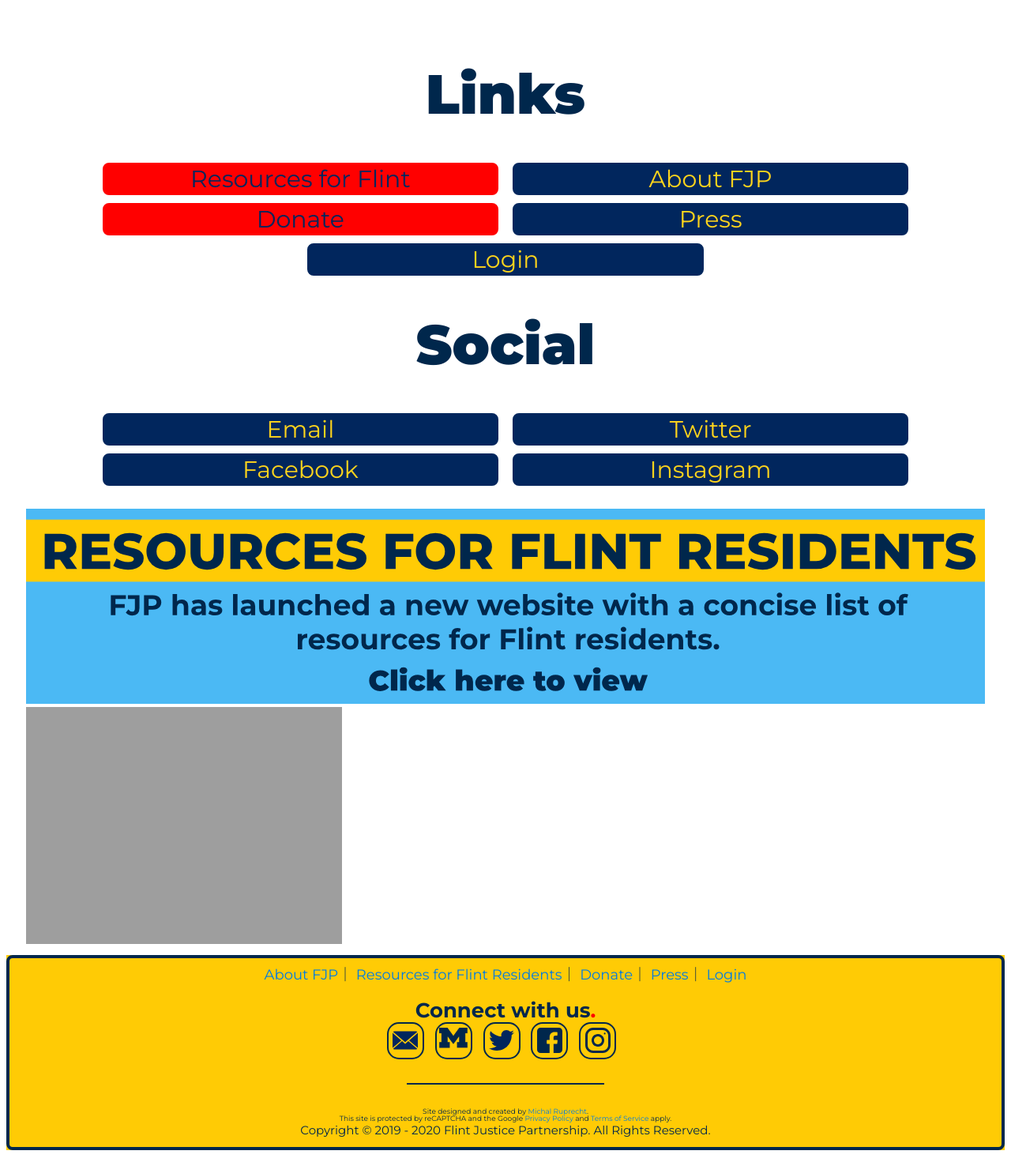
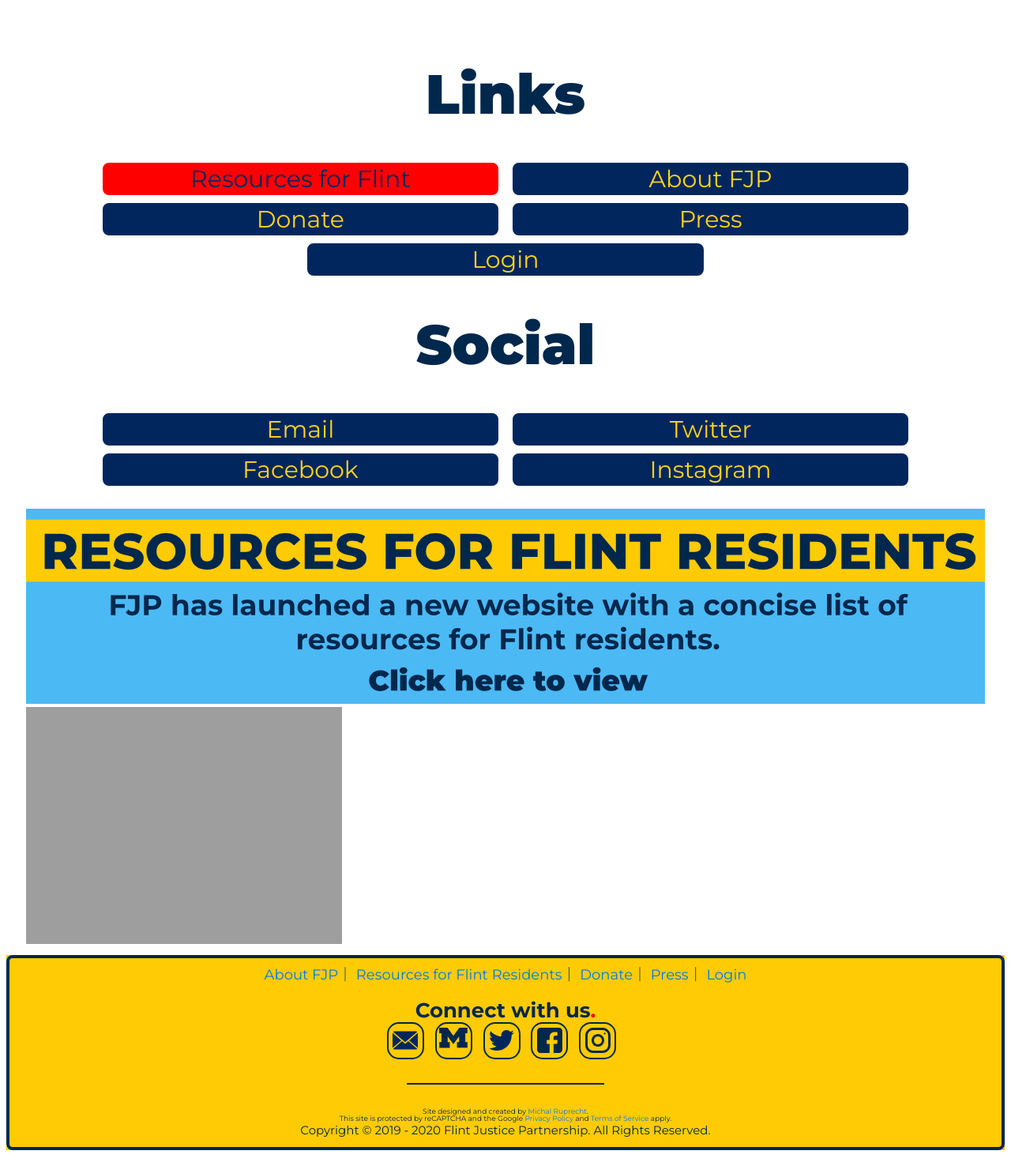
Before and after one commit to umichfjp/umichfjp.github.io, a Jekyll site: the page built from pages/social.html, in a window 1280 px wide. Shown: the whole page at 79% size. Built offline with Jekyll 4.4.1, drawn with Linux system fonts in a browser that asks for light colours.

Commit message:
Update social.html

```diff
--- a/pages/social.html
+++ b/pages/social.html
@@ -17,7 +17,7 @@ title: Social
         <h2>
           <a class="redbutton" href="https://umichfjp.github.io/pages/resources" target="_blank">Resources for Flint</a>
           <a class="button" href="https://umichfjp.github.io" target="_blank">About FJP</a>
-          <a class="redbutton" href="https://umichfjp.github.io/pages/donate" target="_blank">Donate</a>
+          <a class="button" href="https://umichfjp.github.io/pages/donate" target="_blank">Donate</a>
           <a class="button" href="https://umichfjp.github.io/pages/press" target="_blank">Press</a>
           <a class="button" href="https://umichfjp.github.io/pages/login" target="_blank">Login</a>
         </h2>
```
